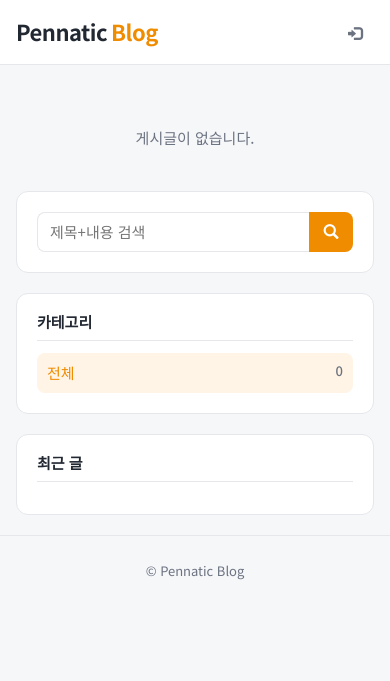
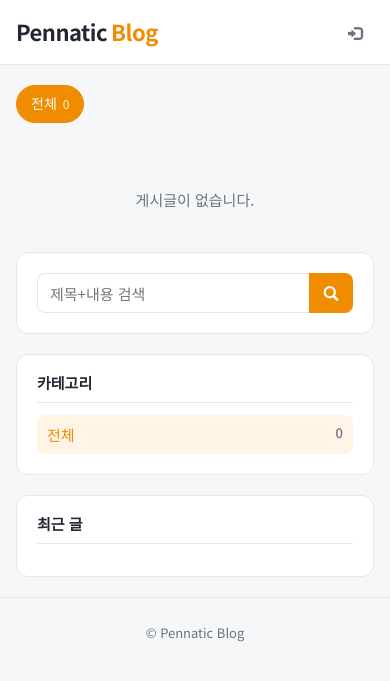
Before and after one commit to ruberpenna/django-blog, a Django app: page / in a window 390 px wide. Shown: the top 681 px of the page. Run offline with Django 3.2, Linux system fonts and the light colour scheme; data that the repository does not hold is empty; parts of the project's set-up code (start-up, migrations or seed data) failed here and were passed over; some libraries are stand-ins or nearby versions.

Commit message:
카테고리: 모바일 카테고리 바, 카테고리 안에서 검색 옵션
- 900px 이하 화면에서 글 목록 위에 가로 스크롤 카테고리 바 표시
- 카테고리 화면에서 검색 시 "<카테고리> 안에서만 검색" 체크박스 제공
- blog.css 캐시 갱신용 ?v=6

Co-Authored-By: Claude Opus 5.5 <noreply@anthropic.com>

```diff
--- a/blog/static/css/blog.css
+++ b/blog/static/css/blog.css
@@ -230,6 +230,34 @@ a.badge-ctg:hover { background: var(--accent); color: #fff; }
     background: var(--accent);
     color: #fff;
 }
+
+.search-scope {
+    display: flex;
+    align-items: center;
+    gap: 6px;
+    margin: 10px 0 0;
+    font-size: 13px;
+    font-weight: 400;
+    color: var(--text-sub);
+    cursor: pointer;
+}
+.search-scope input { margin: 0; accent-color: var(--accent); }
+
+/* 좁은 화면용 카테고리 바 (가로 스크롤) */
+.cat-bar { display: none; }
+.cat-bar a {
+    flex: none;
+    padding: 6px 14px;
+    border: 1px solid var(--line);
+    border-radius: 999px;
+    background: var(--card);
+    color: var(--text);
+    font-size: 14px;
+    white-space: nowrap;
+}
+.cat-bar a .count { color: var(--text-sub); font-size: 12px; margin-left: 2px; }
+.cat-bar a.active { background: var(--accent); border-color: var(--accent); color: #fff; }
+.cat-bar a.active .count { color: #fff; opacity: .85; }
 
 .cat-list, .recent-list { list-style: none; margin: 0; padding: 0; }
 .cat-list li a {
@@ -464,6 +492,15 @@ a.badge-ctg:hover { background: var(--accent); color: #fff; }
 @media (max-width: 900px) {
     .layout { grid-template-columns: minmax(0, 1fr); }
     .side-col { position: static; }
+    .cat-bar {
+        display: flex;
+        gap: 8px;
+        overflow-x: auto;
+        margin: 0 0 20px;
+        padding-bottom: 4px;
+        scrollbar-width: none;
+    }
+    .cat-bar::-webkit-scrollbar { display: none; }
 }
 
 @media (max-width: 600px) {
--- a/blog/templates/blog/base.html
+++ b/blog/templates/blog/base.html
@@ -8,7 +8,7 @@
         <link rel="stylesheet" href="//maxcdn.bootstrapcdn.com/bootstrap/3.2.0/css/bootstrap.min.css">
         <link rel="preconnect" href="https://fonts.googleapis.com">
         <link href="https://fonts.googleapis.com/css2?family=Noto+Sans+KR:wght@400;500;700&display=swap" rel="stylesheet">
-        <link rel="stylesheet" href="{% static 'css/blog.css' %}?v=5">
+        <link rel="stylesheet" href="{% static 'css/blog.css' %}?v=6">
         <link rel="icon" href="{% static 'favicon.ico' %}?v=2">
         <link rel="apple-touch-icon" href="{% static 'apple-touch-icon.png' %}">
     </head>
@@ -41,11 +41,17 @@
             {% block sidebar %}
             <aside class="side-col">
                 <section class="widget">
-                    <form class="search-box" method="get" action="{% url 'post_srch' %}">
+                    <form class="search-box" id="search_form" method="get" action="{% url 'post_srch' %}">
                         <input type="text" name="kwd" value="{{ kwd|default_if_none:'' }}" placeholder="제목+내용 검색"
                                minlength="2" required title="검색은 두 글자 이상 입력 필수입니다.">
                         <button type="submit" aria-label="검색"><span class="glyphicon glyphicon-search"></span></button>
                     </form>
+                    {% if ctg %}
+                    <label class="search-scope">
+                        <input type="checkbox" name="ctg" value="{{ ctg }}" form="search_form" checked>
+                        <span class="badge-ctg">{{ ctg }}</span> 안에서만 검색
+                    </label>
+                    {% endif %}
                 </section>
 
                 <section class="widget">
--- a/blog/templates/blog/post_list.html
+++ b/blog/templates/blog/post_list.html
@@ -1,6 +1,14 @@
 {% extends 'blog/base.html' %}
 
 {% block content %}
+    <!-- 카테고리 바 (사이드바가 아래로 밀리는 좁은 화면에서만 표시) -->
+    <nav class="cat-bar" aria-label="카테고리">
+        <a href="/" class="{% if not ctg %}active{% endif %}">전체 <span class="count">{{ sidebar_total }}</span></a>
+        {% for c in sidebar_categories %}
+            <a href="{% url 'post_srch' %}?ctg={{ c.ctg|urlencode }}" class="{% if ctg == c.ctg %}active{% endif %}">{{ c.ctg }} <span class="count">{{ c.cnt }}</span></a>
+        {% endfor %}
+    </nav>
+
     {% if kwd or ctg %}
         <div class="list-heading">
             {% if ctg %}<span class="badge-ctg">{{ ctg }}</span>{% endif %}
```
